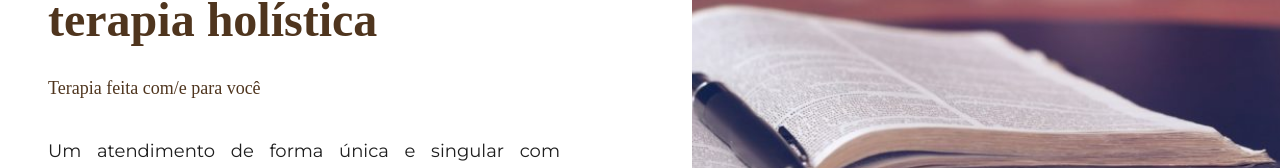
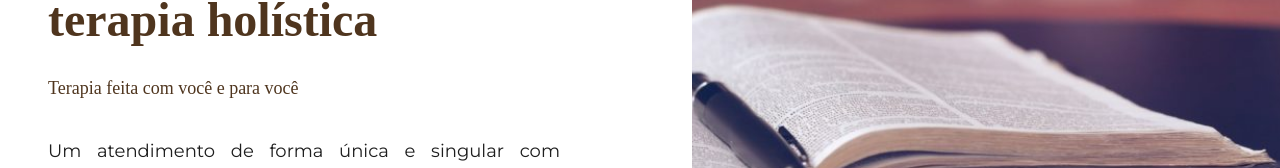
Before and after one commit to vhnakai/bullet-site, a Next.js app: page / in a window 1280 px wide. Shown: the part 325-493 px from the top of the page. Built offline with nearby package versions, Linux system fonts and the light colour scheme; a web font is replaced by a local one.

Commit message:
correção texto

```diff
--- a/pages/index.js
+++ b/pages/index.js
@@ -176,7 +176,7 @@ function Hero() {
               fontSize={"lg"}
               fontWeight={200}
             >
-              Terapia feita com/e para você
+              Terapia feita com você e para você
             </Text>{" "}
           </Heading>
           <Text
@@ -238,10 +238,10 @@ function AboutMe() {
         mt="10vh"
       >
         Formado em Direito com especialização em <b>Filosofia e Sociologia</b>{" "}
-        pela Estácio de Sá e em <b>Filosofia Clínica certificado B </b>, em fase
-        de estágio para o<b>certificado A </b> através do{" "}
+        pela Estácio de Sá e em <b>Filosofia Clínica certificado B</b>, em fase
+        de estágio para o <b>certificado A </b> através do{" "}
         <b>Instituto Packter</b> e Formação em <b>Terapias Holística</b> através
-        da <b>IBRATH (Instituto Brasileiro de Terapias Holísticas) </b>,
+        da <b>IBRATH (Instituto Brasileiro de Terapias Holísticas)</b>,
         descobri através dessas áreas o quanto esse conhecimento poderia me
         ajudar e me transformar como pessoa e através da Filosofia Clínica e das
         Terapias Holísticas o quanto eu poderia ajudar outras pessoas.
```
